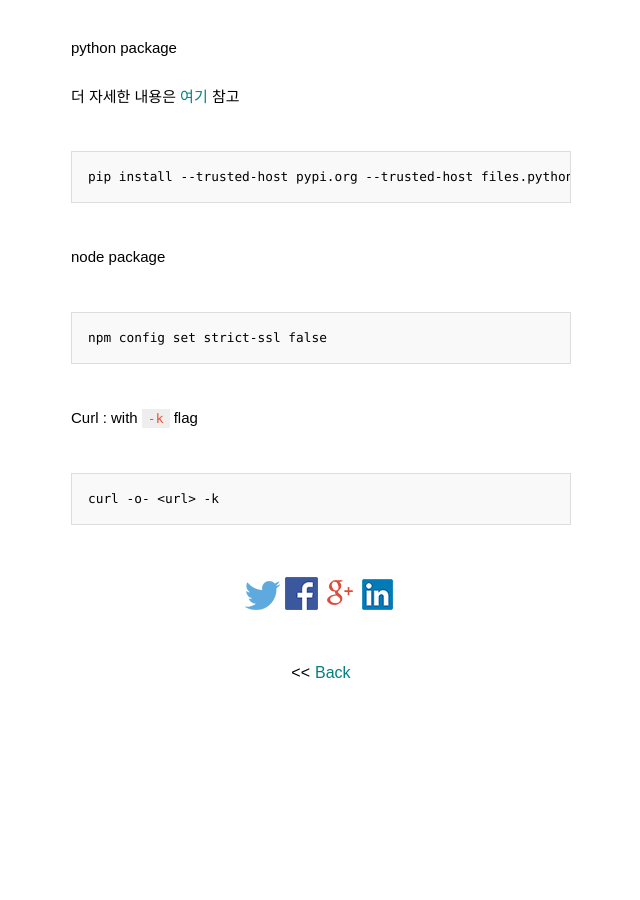
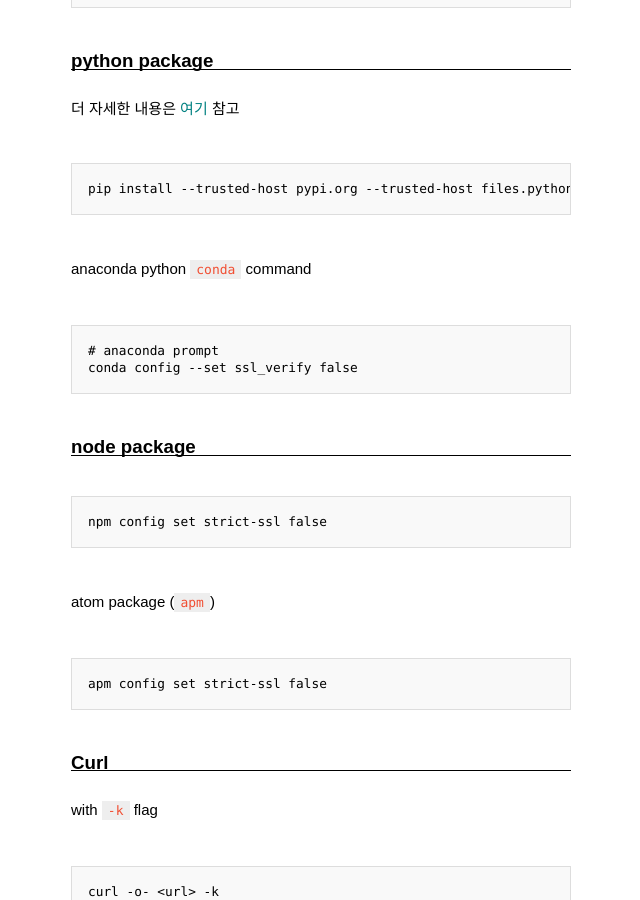
Before and after one commit to pinedance/blog, a Jekyll site: the page built from _posts/2017/07-12/2017-11-02-how-to-bypass-SSL.md, in a window 1280 px wide and 900 px high, scrolled down 1028 px. Shown: the whole window, without its empty margins (319-959 px from the left). Built offline with Jekyll 4.4.1, drawn with Linux system fonts in a browser that asks for light colours; some web fonts are replaced; comment, search, counter and statistics services are not loaded; before the commit the page ends 1755 px from its top, so only the background shows below that.

Commit message:
update old posts

````diff
--- a/_posts/2017/07-12/2017-11-02-how-to-bypass-SSL.md
+++ b/_posts/2017/07-12/2017-11-02-how-to-bypass-SSL.md
@@ -24,14 +24,14 @@ categories: 코딩삽질기
 해당 app들에서 인증기능을 비활성화 시키는 방법을 기록해 둔다.
 
 
-git
+### git
 
 ```
 git config --global http.sslVerify false
 ```
 
 
-python package
+### python package
 
 더 자세한 내용은 [여기](https://stackoverflow.com/a/29751768) 참고
 
@@ -39,14 +39,28 @@ python package
 pip install --trusted-host pypi.org --trusted-host files.pythonhosted.org <package_name>
 ```
 
+anaconda python `conda` command
 
-node package
+```
+# anaconda prompt
+conda config --set ssl_verify false
+```
+
+### node package
 
 ```
 npm config set strict-ssl false
 ```
 
-Curl : with `-k` flag
+atom package (`apm`)
+
+```
+apm config set strict-ssl false
+```
+
+### Curl
+
+with `-k` flag
 
 ```
 curl -o- <url> -k
````
Also changed, not shown: _posts/2017/07-12/2017-10-02-python으로-browser를-제어해-보자.md (+1 -1 lines).
